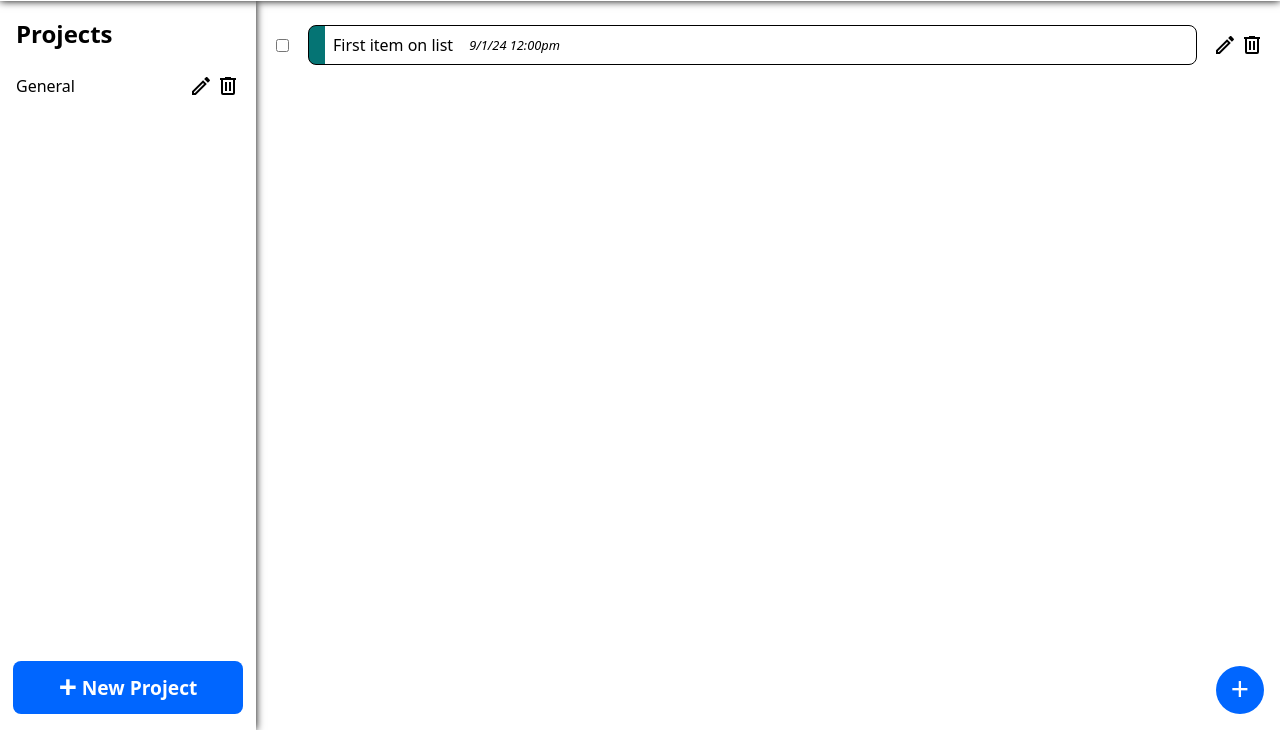
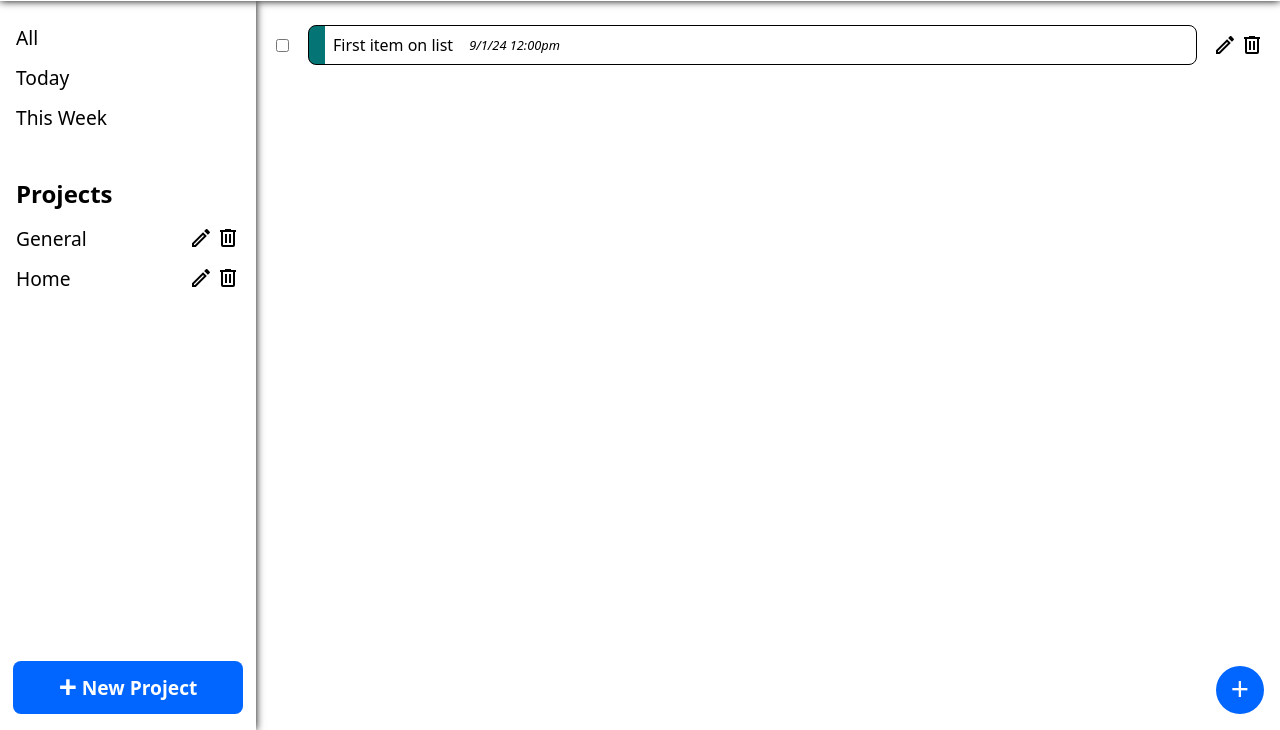
Before and after one commit to cjbarr1013/Todo-List, a website built with webpack: page src/template.html in a window 1280 px wide. Shown: the part 70-800 px from the top of the page. Built offline with nearby package versions, Linux system fonts and the light colour scheme.

Commit message:
Add new categories to side bar, update btn hover

```diff
--- a/src/styles.css
+++ b/src/styles.css
@@ -1,3 +1,9 @@
+:root {
+    --blue-color: #06f;
+    --sidebar-font-size: 1.2rem;
+    --sidebar-font-weight: 500;
+}
+
 html,
 body {
     height: 100%;
@@ -38,7 +44,8 @@ h1:before {
 }
 
 h2 {
-    margin: 1rem;
+    font-size: 1.5rem;
+    margin: 0.5rem 1rem;
 }
 
 ul {
@@ -60,27 +67,39 @@ button {
     height: 100%;
 }
 
-#projects {
+#sidebar {
     box-shadow: 0 0rem 0.5rem black;
     display: flex;
     flex-direction: column;
     justify-content: space-between;
+    padding: 1rem 0;
 }
 
-.project {
+#sidebar-nav-items {
+    display: flex;
+    flex-direction: column;
+    gap: 2rem;
+}
+
+.sidebar-item {
     align-items: center;
     box-sizing: border-box;
     display: flex;
-    justify-content: space-between;
+    font-size: var(--sidebar-font-size);
+    font-weight: var(--sidebar-font-weight);
     height: 2.5rem;
     padding: 0 1rem;
     transition: 0.3s;
     width: 100%;
 }
 
-.project:hover {
+.sidebar-item:hover {
     background-color: rgb(147, 190, 255);
     cursor: pointer;
+}
+
+.project {
+    justify-content: space-between;
 }
 
 .proj-btns {
@@ -113,7 +132,7 @@ button {
 #new-project {
     align-items: center;
     align-self: center;
-    background-color: #06f;
+    background-color: var(--blue-color);
     border: none;
     border-radius: 0.5rem;
     color: white;
@@ -122,14 +141,13 @@ button {
     font-weight: 600;
     gap: 0.3rem;
     justify-content: center;
-    margin-bottom: 1rem;
     padding: 0.2rem 1rem;
     transition: 0.3s;
     width: 90%;
 }
 
 #new-project:hover {
-    box-shadow: 0rem 0rem 0.2rem black;
+    box-shadow: 0rem 0rem 0.5rem var(--blue-color);
     opacity: 0.9;
 }
 
@@ -189,7 +207,7 @@ button {
 }
 
 #new-item {
-    background-color: #06f;
+    background-color: var(--blue-color);
     border: none;
     border-radius: 50%;
     bottom: 1rem;
@@ -204,6 +222,6 @@ button {
 }
 
 #new-item:hover {
-    box-shadow: 0rem 0rem 0.2rem black;
+    box-shadow: 0rem 0rem 0.5rem var(--blue-color);
     opacity: 0.9;
 }
--- a/src/template.html
+++ b/src/template.html
@@ -10,17 +10,35 @@
         <h1>TodoFlow</h1>
     </header>
     <div id="content-container">
-        <div id="projects">
+        <div id="sidebar">
+            <div id="sidebar-nav-items">
+                <div>
+                    <ul>
+                        <li class="sidebar-item">All</li>
+                        <li class="sidebar-item">Today</li>
+                        <li class="sidebar-item">This Week</li>
+                    </ul>
+                </div>
+                <div>
                     <h2>Projects</h2>
                     <ul>
-                <li class="project">
+                        <li class="sidebar-item project">
                             <span class="proj-name">General</span>
                             <span class="proj-btns">
                                 <button class="proj-btn edit"></button>
                                 <button class="proj-btn delete"></button>
                             </span>
                         </li>
+                        <li class="sidebar-item project">
+                            <span class="proj-name">Home</span>
+                            <span class="proj-btns">
+                                <button class="proj-btn edit"></button>
+                                <button class="proj-btn delete"></button>
+                            </span>
+                        </li>
                     </ul>
+                </div>
+            </div>
             <button id="new-project"><span>+</span>New Project</button>
         </div>
         <div id="items">
```
Lines whose indentation alone changed are shown as unchanged.
